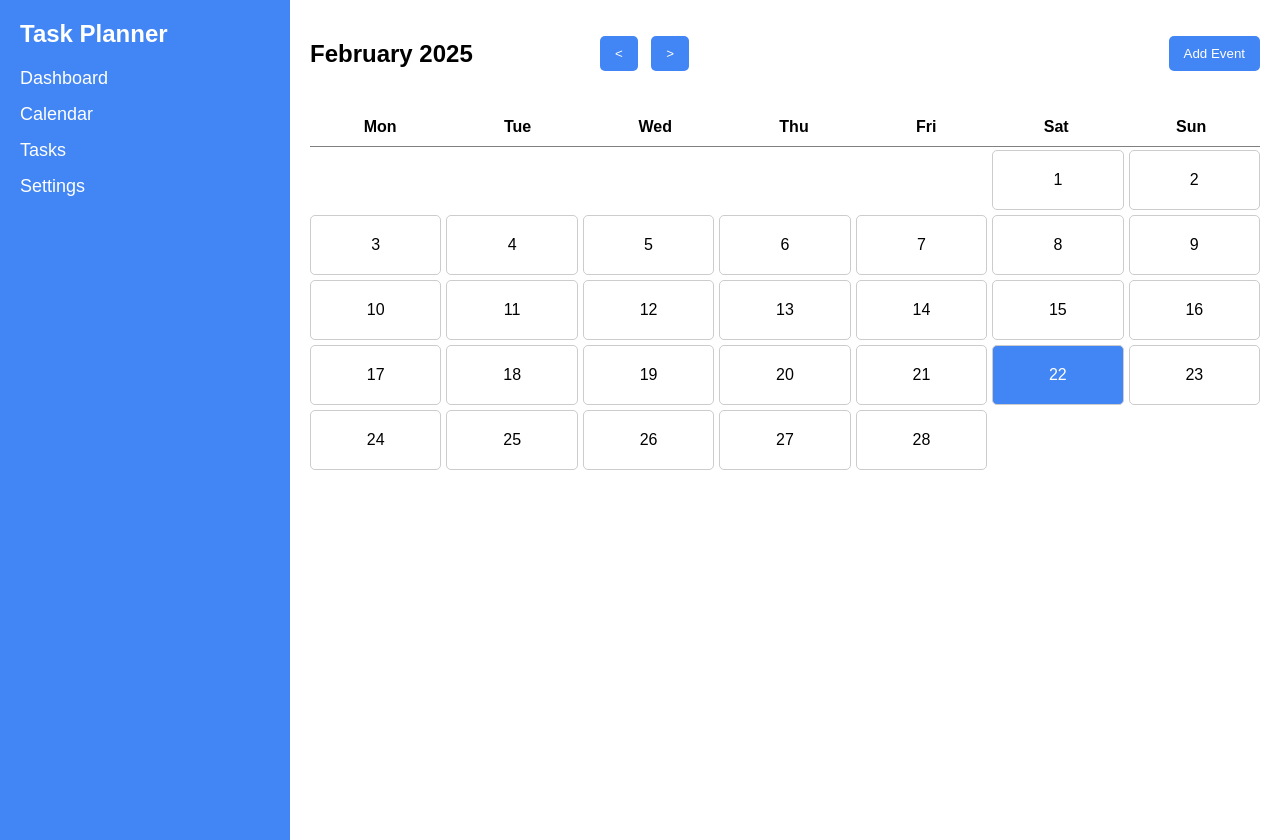
After one commit to DuragonYama/pdoProject, a PHP site: page /calendar.php in a window 1280 px wide. The commit adds this page. Run offline with PHP 8.4, Linux system fonts and the light colour scheme.

Commit message:
calendar begin gemaakt & functionaliteit naar de calendar toegevoegd

```diff
--- /dev/null
+++ b/Css/calendar.css
@@ -0,0 +1,94 @@
+body {
+    display: flex;
+    margin: 0;
+    font-family: Arial, sans-serif;
+    overflow: hidden;
+}
+.sidebar {
+    width: 250px;
+    background-color: #4285f4;
+    color: white;
+    padding: 20px;
+    height: 100vh;
+}
+.sidebar h1 {
+    margin: 0;
+    font-size: 24px;
+    margin-bottom: 20px;
+}
+.sidebar ul {
+    list-style: none;
+    padding: 0;
+}
+.sidebar ul li {
+    margin: 15px 0;
+}
+.sidebar ul li a {
+    color: white;
+    text-decoration: none;
+    font-size: 18px;
+}
+.sidebar ul li a:hover {
+    color: #ffeb3b;
+}
+.main-content {
+    flex-grow: 1;
+    padding: 20px;
+}
+.header {
+    display: flex;
+    justify-content: space-between;
+    align-items: center;
+    margin-bottom: 20px;
+}
+.header button {
+    padding: 10px 15px;
+    background-color: #4285f4;
+    color: white;
+    border: none;
+    border-radius: 5px;
+    cursor: pointer;
+}
+.header button:hover {
+    background-color: #055fef;
+}
+.calendar {
+    display: grid;
+    grid-template-columns: repeat(7, 1fr);
+    gap: 5px;
+    padding-top: 3px;
+}
+.day {
+    font-weight: bold;
+    text-align: center;
+    padding: 10px 0;
+}
+.date {
+    border: 1px solid #ccc;
+    padding: 20px;
+    text-align: center;
+    border-radius: 5px;
+    cursor: pointer;
+}
+.date:hover {
+    background-color: #f1f3f4;
+}
+.current-day {
+    background-color: #4285f4;
+    color: white;
+}
+.current-day:hover {
+    background-color: #055fef;
+}
+.buttons {
+    position: fixed;
+    left: 75vh;
+}
+button {
+    cursor: pointer;
+}
+.containerDays {
+    display: flex;
+    border-bottom: solid grey 1px;
+    justify-content: space-around;
+}
--- /dev/null
+++ b/Scripts/date.js
@@ -0,0 +1,69 @@
+document.addEventListener("DOMContentLoaded", () => {
+    const calendar = document.getElementById("calendar");
+    const monthYear = document.getElementById("monthYear");
+    const previousMonth = document.getElementById("previousMonth");
+    const nextMonth = document.getElementById("nextMonth");
+
+    let date = new Date();
+    let currentYear = date.getFullYear();
+    let currentMonth = date.getMonth();
+    const currentDay = date.getDate();
+
+    const monthNames = [
+        "January", "February", "March", "April", "May", "June",
+        "July", "August", "September", "October", "November", "December"
+    ];
+
+    const renderCalendar = () => {
+        monthYear.textContent = `${monthNames[currentMonth]} ${currentYear}`;
+
+        calendar.innerHTML = "";
+
+        const daysInMonth = new Date(currentYear, currentMonth + 1, 0).getDate();
+
+        const firstDay = new Date(currentYear, currentMonth, 1).getDay();
+        const offset = firstDay === 0 ? 6 : firstDay - 1;
+
+        for (let i = 0; i < offset; i++) {
+            const emptyDiv = document.createElement("div");
+            calendar.appendChild(emptyDiv);
+        }
+
+        // Add the days of the month
+        for (let day = 1; day <= daysInMonth; day++) {
+            const dateDiv = document.createElement("div");
+            dateDiv.classList.add("date");
+            dateDiv.textContent = day;
+
+            if (day === currentDay && currentMonth === date.getMonth() && currentYear === date.getFullYear()) {
+                dateDiv.classList.add("current-day");
+            }
+
+            calendar.appendChild(dateDiv);
+        }
+    };
+
+    renderCalendar();
+
+    // Previous month button
+    previousMonth.onclick = function() {
+        if (currentMonth === 0) {
+            currentMonth = 11;
+            currentYear--;
+        } else {
+            currentMonth--;
+        }
+        renderCalendar();
+    };
+
+    // Next month button
+    nextMonth.onclick = function() {
+        if (currentMonth === 11) {
+            currentMonth = 0;
+            currentYear++;
+        } else {
+            currentMonth++;
+        }
+        renderCalendar();
+    };
+});
--- /dev/null
+++ b/Website/calendar.php
@@ -0,0 +1,47 @@
+<!DOCTYPE html>
+<html lang="en">
+<head>
+    <meta charset="UTF-8">
+    <meta name="viewport" content="width=device-width, initial-scale=1.0">
+    <title>Task Planner</title>
+    <link rel="stylesheet" href="../Css/calendar.css">
+    <link rel="stylesheet" href="../Css/indexWeekly.css">
+</head>
+<body>
+    <div class="sidebar">
+        <h1 class="h1">Task Planner</h1>
+        <nav>
+            <ul>
+                <li><a href="dashboard.php">Dashboard</a></li>
+                <li><a href="calendar.php">Calendar</a></li>
+                <li><a href="tasks.php">Tasks</a></li>
+                <li><a href="settings.php">Settings</a></li>
+            </ul>
+        </nav>
+    </div>
+    <div class="main-content">
+        <div class="header">
+        <h2 id="monthYear"></h2>
+        <div class="buttons">
+            <button id="previousMonth"><</button> &nbsp;
+            <button id="nextMonth">></button>
+        </div>
+            <button>Add Event</button>
+        </div>
+        <div class="containerDays">
+            <div class="day">Mon</div>
+            <div class="day">Tue</div>
+            <div class="day">Wed</div>
+            <div class="day">Thu</div>
+            <div class="day">Fri</div>
+            <div class="day">Sat</div>
+            <div class="day">Sun</div>
+        </div>
+        <div class="calendar" id="calendar">
+            <!-- javascript doet de dagen erbij -->
+        </div>
+    </div>
+
+    <script src="../Scripts/date.js"></script>
+</body>
+</html>
--- a/Website/login.php
+++ b/Website/login.php
@@ -5,7 +5,7 @@
     if (isset($_POST['submitButton'])) {
         $User->loginUser($_POST['email'], $_POST['password']);
         $notification = "<div class='notification success'>Login Successful!</div>";
-        header("refresh:3; url = index.php");
+        header("refresh:3; url = calendar.php");
     }
 ?>
 <!DOCTYPE html>
```
Also changed, not shown: Css/dashboard.css (added, +142 -0 lines), Website/dashboard.php (added, +60 -0 lines), Website/index.php (deleted, +0 -11 lines), Scripts/script.js (deleted), Website/indexWeek.php (added), Website/settings.php (added), Website/tasks.php (added), 1 other file.
